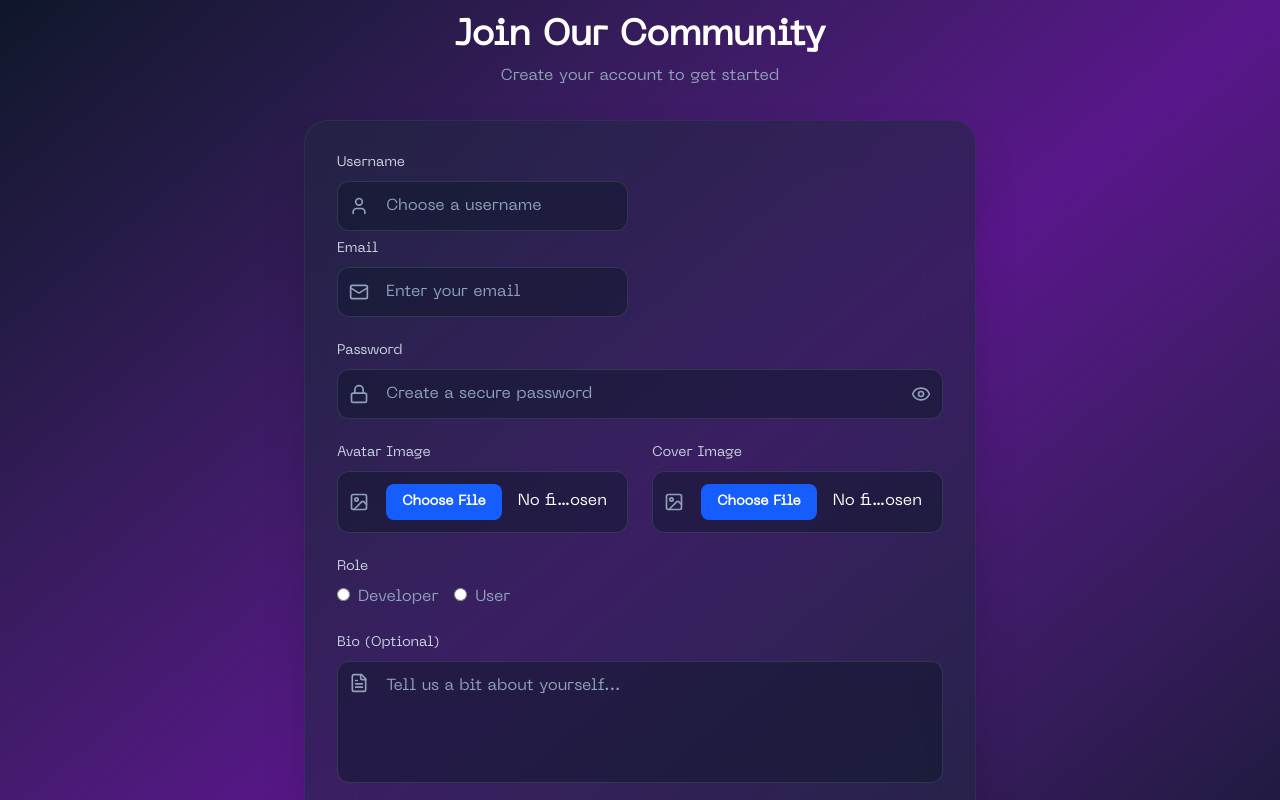
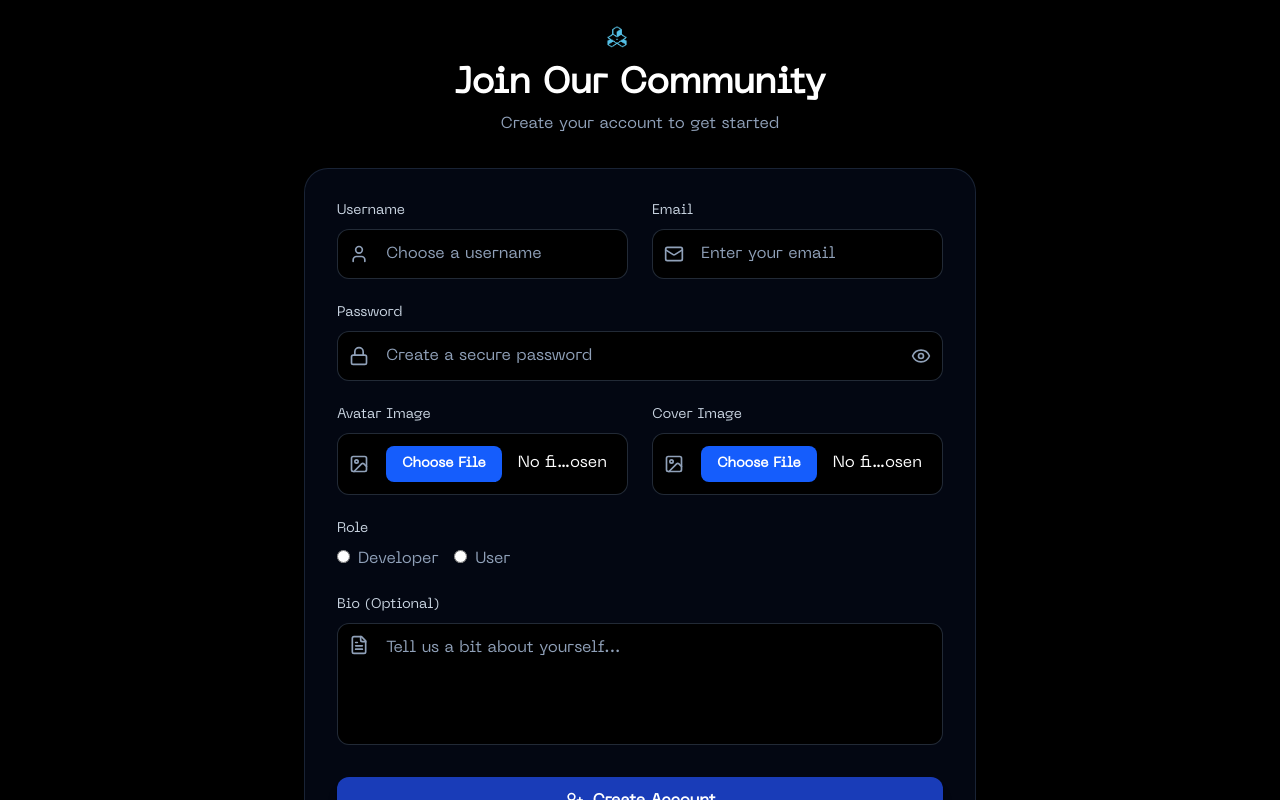
Before and after one commit to DATBOI-MAYANK/DevConnect, a React (Vite) app in the folder frontend/: page /register in a window 1280 px wide. Shown: the top 800 px of the page. Built offline with nearby package versions, Linux system fonts and the light colour scheme; no server answers.

Commit message:
feat: update Login and Navbar components for improved styling and logo integration

```diff
--- a/frontend/src/assets/components/LogIn.jsx
+++ b/frontend/src/assets/components/LogIn.jsx
@@ -6,7 +6,8 @@ import Modal from "react-modal";
 import { useNavigate } from "react-router-dom";
 import { useDispatch } from "react-redux";
 import { setLogin } from "../../features/IsLoggedIn/loginSlice";
-import { Mail, Lock, LogIn, Eye, EyeOff } from "lucide-react";
+import { Mail, Lock, LogIn, Eye, EyeOff, ShieldCheck } from "lucide-react";
+import Logo from "../Logo/Logo-removebg.png";
 
 const LoginPage = () => {
   const apiBaseUrl = import.meta.env.VITE_API_BASE_URL;
@@ -52,10 +53,11 @@ const LoginPage = () => {
 
   return (
     <ClickSpark>
-      <div className="min-h-screen flex items-center justify-center bg-gradient-to-br from-slate-900 via-purple-900 to-slate-900 p-4">
+      <div className="min-h-screen flex items-center justify-center bg-black p-4">
         <div className="w-full max-w-md">
           {/* Header */}
           <div className="text-center mb-8">
+            <img src={Logo} alt="logo image" className="h-12 w-12 ml-[43%]" />
             <h1 className="text-4xl font-bold text-white mb-2">Welcome Back</h1>
             <p className="text-slate-400">
               Sign in to your account to continue
@@ -63,7 +65,7 @@ const LoginPage = () => {
           </div>
 
           {/* Login Form */}
-          <div className="bg-slate-800/50 backdrop-blur-xl rounded-3xl border border-slate-700/50 p-8 shadow-2xl">
+          <div className=" bg-gray-950 backdrop-blur-2xl rounded-3xl border border-slate-900/70 p-8 shadow-2xl">
             <form onSubmit={handleLogin} className="space-y-6">
               {/* Email Field */}
               <div className="space-y-2">
@@ -81,7 +83,7 @@ const LoginPage = () => {
                     value={email}
                     onChange={(e) => setEmail(e.target.value)}
                     placeholder="Enter your email"
-                    className="w-full pl-12 pr-4 py-3 bg-slate-900/50 border border-slate-600/50 rounded-xl text-white placeholder-slate-400 focus:outline-none focus:ring-2 focus:ring-blue-500/50 focus:border-blue-500/50 transition-all duration-200"
+                    className="w-full pl-12 pr-4 py-3 bg-black border border-slate-600/50 rounded-xl text-white placeholder-slate-400 focus:outline-none focus:ring-2 focus:ring-blue-500/50 focus:border-blue-500/50 transition-all duration-200"
                     required
                   />
                 </div>
@@ -103,7 +105,7 @@ const LoginPage = () => {
                     value={password}
                     onChange={(e) => setPassword(e.target.value)}
                     placeholder="Enter your password"
-                    className="w-full pl-12 pr-12 py-3 bg-slate-900/50 border border-slate-600/50 rounded-xl text-white placeholder-slate-400 focus:outline-none focus:ring-2 focus:ring-blue-500/50 focus:border-blue-500/50 transition-all duration-200"
+                    className="w-full pl-12 pr-12 py-3 bg-black border border-slate-600/50 rounded-xl text-white placeholder-slate-400 focus:outline-none focus:ring-2 focus:ring-blue-500/50 focus:border-blue-500/50 transition-all duration-200"
                     required
                   />
                   <button
@@ -124,7 +126,7 @@ const LoginPage = () => {
               <button
                 type="submit"
                 disabled={isLoading}
-                className="w-full bg-gradient-to-r from-blue-600 to-purple-600 hover:from-blue-700 hover:to-purple-700 disabled:from-slate-600 disabled:to-slate-600 text-white font-semibold py-3 rounded-xl transition-all duration-200 flex items-center justify-center space-x-2 shadow-lg hover:shadow-xl disabled:cursor-not-allowed"
+                className="w-full bg-blue-800 hover:bg-blue-600 hover:cursor-pointer disabled:from-slate-600 disabled:to-slate-600 text-white font-semibold py-3 rounded-xl transition-all duration-200 flex items-center justify-center space-x-2 shadow-lg hover:shadow-xl disabled:cursor-not-allowed"
               >
                 {isLoading ? (
                   <div className="animate-spin rounded-full h-5 w-5 border-2 border-white border-t-transparent"></div>
@@ -147,7 +149,7 @@ const LoginPage = () => {
             {/* Register Link */}
             <div className="text-center">
               <p className="text-slate-400">
-                Don't have an account?{" "}
+                Don&apos;t have an account?{" "}
                 <Link
                   to="/register"
                   className="text-blue-400 hover:text-blue-300 font-medium transition-colors duration-200 hover:underline"
@@ -160,7 +162,7 @@ const LoginPage = () => {
 
           {/* Footer */}
           <div className="text-center mt-8 text-slate-500 text-sm">
-            <p>Secure login with end-to-end encryption</p>
+            <p className= " flex gap-[15px]  ml-[52px]"><ShieldCheck color="blue"/>Secure login with end-to-end encryption</p>
           </div>
         </div>
       </div>
@@ -173,13 +175,13 @@ const LoginPage = () => {
         overlayClassName="fixed inset-0 bg-black/75 backdrop-blur-sm"
         contentLabel="Login Modal"
       >
-        <div className="bg-slate-800 rounded-2xl p-8 max-w-md w-full border border-slate-700/50 shadow-2xl">
+        <div className="bg-gray-950 rounded-2xl p-8 max-w-md w-full border border-slate-700/50 shadow-2xl">
           <h2 className="text-2xl font-bold text-white mb-4 text-center">
             {isLogin ? "Success!" : "Error"}
           </h2>
           <p className="text-slate-300 text-center mb-6">{modalMessage}</p>
           <button
-            className="w-full bg-gradient-to-r from-blue-600 to-purple-600 hover:from-blue-700 hover:to-purple-700 text-white font-semibold py-3 rounded-xl transition-all duration-200"
+            className="w-full bg-blue-800 hover:bg-blue-600 hover:cursor-pointer text-white font-semibold py-3 rounded-xl transition-all duration-200"
             onClick={() => {
               setIsOpen(false);
               if (isLogin === true) {
--- a/frontend/src/assets/components/Navbar.jsx
+++ b/frontend/src/assets/components/Navbar.jsx
@@ -18,7 +18,7 @@ import {
   Trash2,
 } from "lucide-react";
 
-function Navbar({ isOpen = false, onClose = () => {} }) {
+function Navbar( isOpen = false, onClose = () => {} ) {
   const apiBaseUrl = import.meta.env.VITE_API_BASE_URL;
   const isLoggedIn = useSelector((state) => state.login.value);
   const [user, setUser] = useState(
@@ -68,14 +68,14 @@ function Navbar({ isOpen = false, onClose = () => {} }) {
     <ErrorBoundary>
       <>
         <div
-          className={`navbar fixed top-0 left-0 h-screen w-[280px] xl:w-[300px] bg-gradient-to-b from-slate-900 via-blue-900/30 to-slate-900 backdrop-blur-xl border-r border-slate-700/50 text-white transform transition-transform duration-300 z-40 ${
+          className={`navbar fixed top-0 left-0 h-screen w-[280px] xl:w-[300px] bg-gray-950 backdrop-blur-xl border-r border-slate-700/50 text-white transform transition-transform duration-300 z-40 ${
             isOpen ? "translate-x-0" : "-translate-x-[110%]"
           } lg:translate-x-0 lg:fixed lg:left-0 lg:top-0 lg:h-screen lg:w-[300px]`}
         >
           {/* Logo Section */}
           <div className="flex items-center p-6 border-b border-slate-700/30 relative">
             <img src={Logo} alt="logo image" className="h-12 w-12 mr-3" />
-            <h1 className="text-2xl font-bold bg-gradient-to-r from-blue-400 to-purple-500 bg-clip-text text-transparent">
+            <h1 className="text-2xl font-bold text-blue-400">
               DevConnect
             </h1>
             <button
@@ -118,7 +118,7 @@ function Navbar({ isOpen = false, onClose = () => {} }) {
           {/* Post Button */}
           <div className="px-4 mb-6">
             <button
-              className="w-full flex items-center justify-center space-x-3 bg-gradient-to-r from-blue-600 to-blue-700 hover:from-blue-500 hover:to-blue-600 text-white font-semibold py-4 px-6 rounded-2xl transition-all duration-300 transform hover:scale-105 shadow-lg hover:shadow-xl"
+              className="w-full flex items-center justify-center space-x-3 bg-blue-800 hover:bg-blue-600 hover:cursor-pointer text-white font-semibold py-4 px-6 rounded-2xl transition-all duration-300 transform hover:scale-105 shadow-lg hover:shadow-xl"
               onClick={() => setIsPostModalOpen(true)}
             >
               <Plus className="w-5 h-5" />
--- a/frontend/src/assets/components/Register.jsx
+++ b/frontend/src/assets/components/Register.jsx
@@ -17,6 +17,7 @@ import {
   Eye,
   EyeOff,
 } from "lucide-react";
+import Logo from "../Logo/Logo-removebg.png";
 
 const Register = () => {
   const apiBaseUrl = import.meta.env.VITE_API_BASE_URL;
@@ -93,10 +94,12 @@ const Register = () => {
   return (
     <ErrorBoundary>
       <ClickSpark>
-        <div className="min-h-screen flex items-center justify-center bg-gradient-to-br from-slate-900 via-purple-900 to-slate-900 p-4">
+        <div className="min-h-screen flex items-center justify-center bg-black p-4">
           <div className="w-full max-w-2xl">
             {/* Header */}
             <div className="text-center mb-8">
+              <img src={Logo} alt="logo image" className="h-12 w-12 ml-[43%]" />
+
               <h1 className="text-4xl font-bold text-white mb-2">
                 Join Our Community
               </h1>
@@ -106,10 +109,10 @@ const Register = () => {
             </div>
 
             {/* Registration Form */}
-            <div className="bg-slate-800/50 backdrop-blur-xl rounded-3xl border border-slate-700/50 p-8 shadow-2xl">
+            <div className="bg-gray-950  backdrop-blur-xl rounded-3xl border border-slate-700/50 p-8 shadow-2xl">
               <form onSubmit={handleRegister} className="space-y-6">
                 {/* Username and Email Row */}
-                <div className="grid md:grid-cols-2 gap-6">
+                <div className="grid gap-6 md:grid-cols-2">
                   <div className="space-y-2">
                     <label
                       htmlFor="username"
@@ -125,10 +128,13 @@ const Register = () => {
                         value={username}
                         onChange={(e) => setUsername(e.target.value)}
                         placeholder="Choose a username"
-                        className="w-full pl-12 pr-4 py-3 bg-slate-900/50 border border-slate-600/50 rounded-xl text-white placeholder-slate-400 focus:outline-none focus:ring-2 focus:ring-blue-500/50 focus:border-blue-500/50 transition-all duration-200"
+                        className="w-full pl-12 pr-4 py-3 bg-black border border-slate-600/50 rounded-xl text-white placeholder-slate-400 focus:outline-none focus:ring-2 focus:ring-blue-500/50 focus:border-blue-500/50 transition-all duration-200"
                         required
                       />
                     </div>
+                  </div>
+
+                  <div className="space-y-2">
                     <label
                       htmlFor="email"
                       className="text-sm font-medium text-slate-300 block"
@@ -143,7 +149,7 @@ const Register = () => {
                         value={email}
                         onChange={(e) => setEmail(e.target.value)}
                         placeholder="Enter your email"
-                        className="w-full pl-12 pr-4 py-3 bg-slate-900/50 border border-slate-600/50 rounded-xl text-white placeholder-slate-400 focus:outline-none focus:ring-2 focus:ring-blue-500/50 focus:border-blue-500/50 transition-all duration-200"
+                        className="w-full pl-12 pr-4 py-3 bg-black border border-slate-600/50 rounded-xl text-white placeholder-slate-400 focus:outline-none focus:ring-2 focus:ring-blue-500/50 focus:border-blue-500/50 transition-all duration-200"
                         required
                       />
                     </div>
@@ -165,7 +171,7 @@ const Register = () => {
                       value={password}
                       onChange={(e) => setPassword(e.target.value)}
                       placeholder="Create a secure password"
-                      className="w-full pl-12 pr-12 py-3 bg-slate-900/50 border border-slate-600/50 rounded-xl text-white placeholder-slate-400 focus:outline-none focus:ring-2 focus:ring-blue-500/50 focus:border-blue-500/50 transition-all duration-200"
+                      className="w-full pl-12 pr-12 py-3 bg-black border border-slate-600/50 rounded-xl text-white placeholder-slate-400 focus:outline-none focus:ring-2 focus:ring-blue-500/50 focus:border-blue-500/50 transition-all duration-200"
                       required
                     />
                     <button
@@ -197,7 +203,7 @@ const Register = () => {
                         type="file"
                         accept="image/*"
                         onChange={(e) => setAvatarImage(e.target.files[0])}
-                        className="w-full pl-12 pr-4 py-3 bg-slate-900/50 border border-slate-600/50 rounded-xl text-white file:mr-4 file:py-2 file:px-4 file:rounded-lg file:border-0 file:text-sm file:font-semibold file:bg-blue-600 file:text-white hover:file:bg-blue-700 file:cursor-pointer focus:outline-none focus:ring-2 focus:ring-blue-500/50 focus:border-blue-500/50 transition-all duration-200"
+                        className="w-full pl-12 pr-4 py-3 bg-black border border-slate-600/50 rounded-xl text-white file:mr-4 file:py-2 file:px-4 file:rounded-lg file:border-0 file:text-sm file:font-semibold file:bg-blue-600 file:text-white hover:file:bg-blue-700 file:cursor-pointer focus:outline-none focus:ring-2 focus:ring-blue-500/50 focus:border-blue-500/50 transition-all duration-200"
                       />
                     </div>
                   </div>
@@ -216,7 +222,7 @@ const Register = () => {
                         type="file"
                         accept="image/*"
                         onChange={(e) => setCoverImage(e.target.files[0])}
-                        className="w-full pl-12 pr-4 py-3 bg-slate-900/50 border border-slate-600/50 rounded-xl text-white file:mr-4 file:py-2 file:px-4 file:rounded-lg file:border-0 file:text-sm file:font-semibold file:bg-blue-600 file:text-white hover:file:bg-blue-700 file:cursor-pointer focus:outline-none focus:ring-2 focus:ring-blue-500/50 focus:border-blue-500/50 transition-all duration-200"
+                        className="w-full pl-12 pr-4 py-3 bg-black border border-slate-600/50 rounded-xl text-white file:mr-4 file:py-2 file:px-4 file:rounded-lg file:border-0 file:text-sm file:font-semibold file:bg-blue-600 file:text-white hover:file:bg-blue-700 file:cursor-pointer focus:outline-none focus:ring-2 focus:ring-blue-500/50 focus:border-blue-500/50 transition-all duration-200"
                       />
                     </div>
                   </div>
@@ -270,7 +276,7 @@ const Register = () => {
                         value={GithubUsername}
                         onChange={(e) => setGithubUsername(e.target.value)}
                         placeholder="your-github-username"
-                        className="w-full pl-12 pr-4 py-3 bg-slate-900/50 border border-slate-600/50 rounded-xl text-white placeholder-slate-400 focus:outline-none focus:ring-2 focus:ring-blue-500/50 focus:border-blue-500/50 transition-all duration-200"
+                        className="w-full pl-12 pr-4 py-3 bg-black border border-slate-600/50 rounded-xl text-white placeholder-slate-400 focus:outline-none focus:ring-2 focus:ring-blue-500/50 focus:border-blue-500/50 transition-all duration-200"
                       />
                     </div>
                   </div>
@@ -292,7 +298,7 @@ const Register = () => {
                       onChange={(e) => setBio(e.target.value)}
                       placeholder="Tell us a bit about yourself..."
                       rows={4}
-                      className="w-full pl-12 pr-4 py-3 bg-slate-900/50 border border-slate-600/50 rounded-xl text-white placeholder-slate-400 focus:outline-none focus:ring-2 focus:ring-blue-500/50 focus:border-blue-500/50 transition-all duration-200 resize-none"
+                      className="w-full pl-12 pr-4 py-3 bg-black border border-slate-600/50 rounded-xl text-white placeholder-slate-400 focus:outline-none focus:ring-2 focus:ring-blue-500/50 focus:border-blue-500/50 transition-all duration-200 resize-none"
                     />
                   </div>
                 </div>
@@ -300,7 +306,7 @@ const Register = () => {
                 <button
                   type="submit"
                   disabled={isLoading}
-                  className="w-full bg-gradient-to-r from-blue-600 to-purple-600 hover:from-blue-700 hover:to-purple-700 disabled:from-slate-600 disabled:to-slate-600 text-white font-semibold py-3 rounded-xl transition-all duration-200 flex items-center justify-center space-x-2 shadow-lg hover:shadow-xl disabled:cursor-not-allowed"
+                  className="w-full bg-blue-800 hover:bg-blue-600 hover:cursor-pointer disabled:from-slate-600 disabled:to-slate-600 text-white font-semibold py-3 rounded-xl transition-all duration-200 flex items-center justify-center space-x-2 shadow-lg hover:shadow-xl disabled:cursor-not-allowed"
                 >
                   {isLoading ? (
                     <div className="animate-spin rounded-full h-5 w-5 border-2 border-white border-t-transparent"></div>
@@ -349,13 +355,13 @@ const Register = () => {
           overlayClassName="fixed inset-0 bg-black/75 backdrop-blur-sm"
           contentLabel="Register Modal"
         >
-          <div className="bg-slate-800 rounded-2xl p-8 max-w-md w-full border border-slate-700/50 shadow-2xl">
+          <div className="bg-black rounded-2xl p-8 max-w-md w-full border border-slate-700/50 shadow-2xl">
             <h2 className="text-2xl font-bold text-white mb-4 text-center">
               {isRegister ? "Welcome!" : "Error"}
             </h2>
             <p className="text-slate-300 text-center mb-6">{modalMessage}</p>
             <button
-              className="w-full bg-gradient-to-r from-blue-600 to-purple-600 hover:from-blue-700 hover:to-purple-700 text-white font-semibold py-3 rounded-xl transition-all duration-200"
+              className="w-full bg-blue-800 hover:bg-blue-600 hover:cursor-pointer text-white font-semibold py-3 rounded-xl transition-all duration-200"
               onClick={() => {
                 setIsOpen(false);
                 if (isRegister === true) {
```
